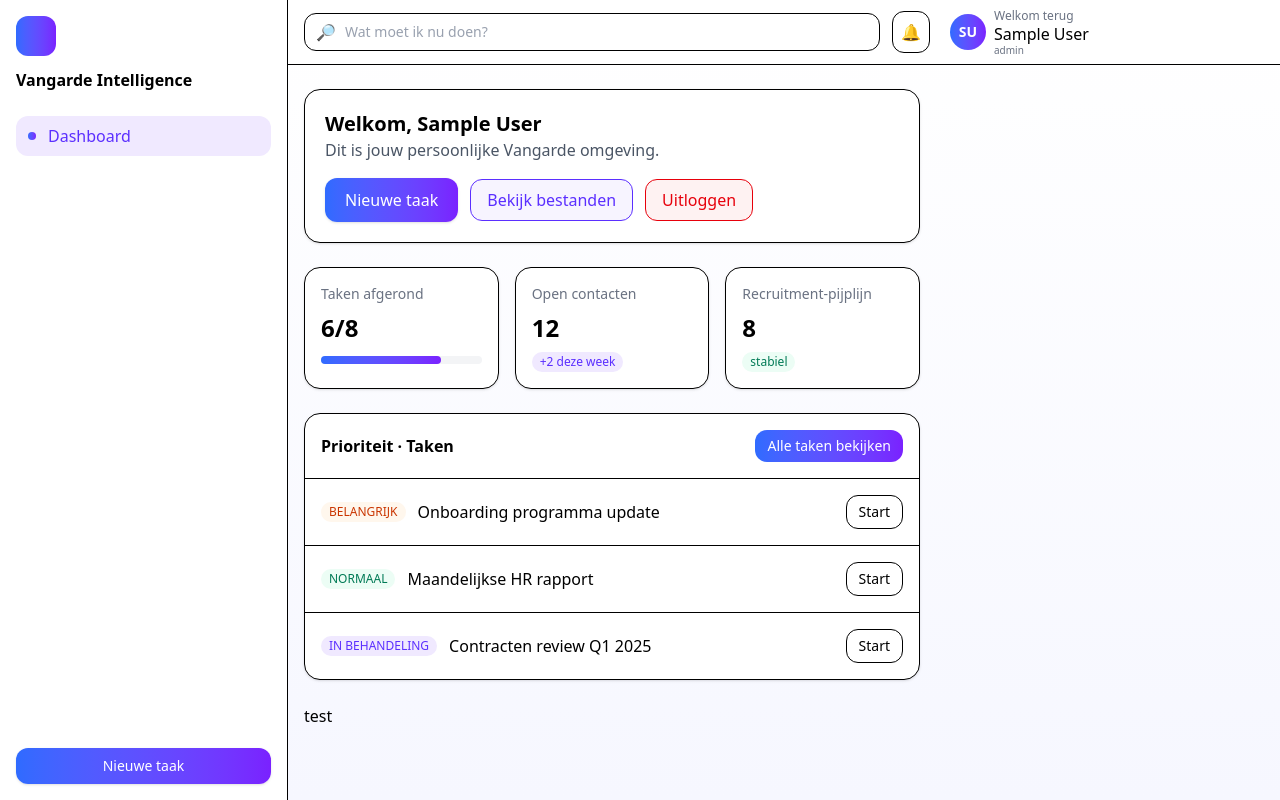
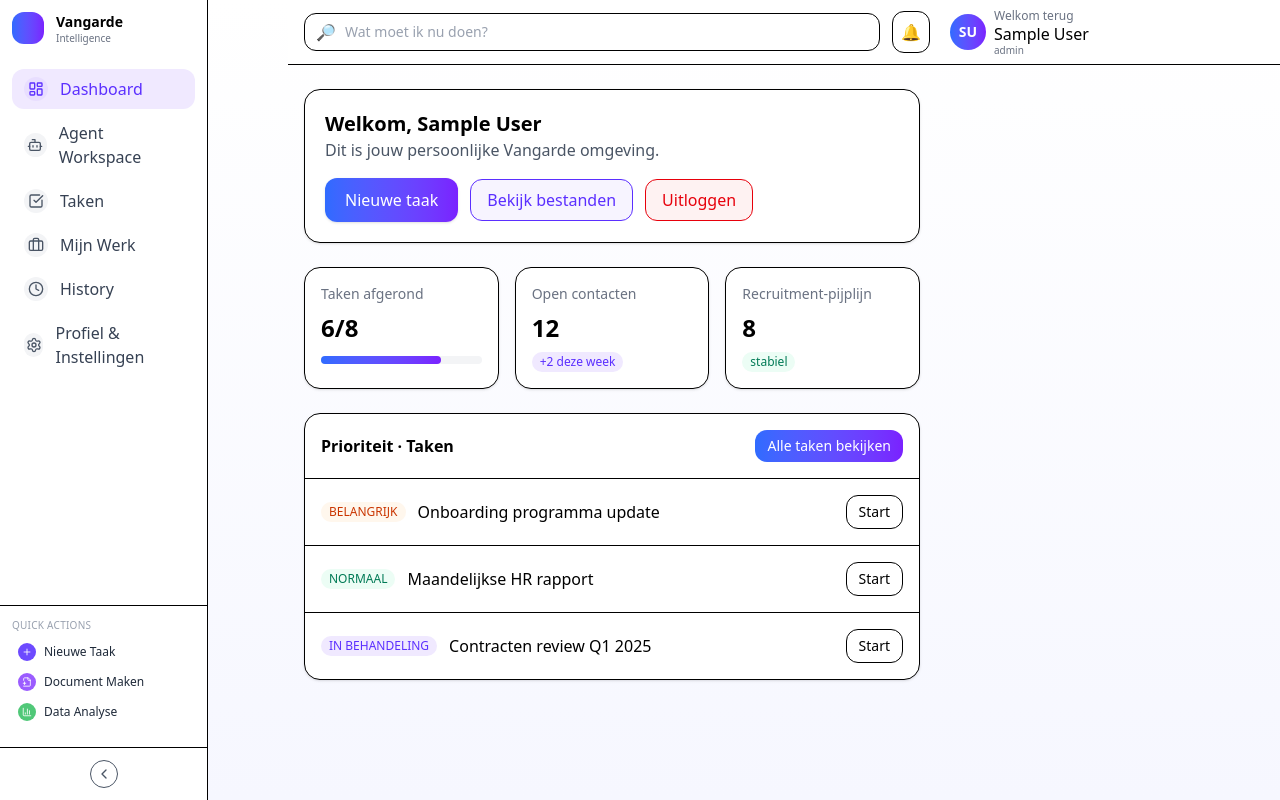
Before and after one commit to Vangarde-Project/Vangarde-Project, a React (Vite) app in the folder vangarde-app/: page /dashboard in a window 1280 px wide. Built offline with nearby package versions, Linux system fonts and the light colour scheme; sample sign-in values are in the browser's storage.

Commit message:
sideabar op dashboard gemaakt
heb de sidebar verbeterd op het dashboard

```diff
--- a/vangarde-app/package.json
+++ b/vangarde-app/package.json
@@ -4,7 +4,7 @@
   "version": "0.0.0",
   "type": "module",
   "scripts": {
-  "dev": "vite",
+    "dev": "vite",
     "mock": "node api/mockServer.js",
     "build": "vite build",
     "preview": "vite preview"
@@ -16,6 +16,7 @@
     "express": "^5.1.0",
     "framer-motion": "^12.23.24",
     "lucide-react": "^0.545.0",
+    "prop-types": "^15.8.1",
     "react": "^19.1.1",
     "react-dom": "^19.1.1",
     "react-router-dom": "^7.9.4",
--- a/vangarde-app/src/features/login/components/layout/DashboardLayout.jsx
+++ b/vangarde-app/src/features/login/components/layout/DashboardLayout.jsx
@@ -3,16 +3,33 @@ import Sidebar from "./Sidebar";
 import Header from "./Header";
 
 export default function DashboardLayout({ rightAside, children }) {
+  // Mobiel slide-in
   const [open, setOpen] = useState(false);
+  // Desktop inklappen/uitklappen
+  const [collapsed, setCollapsed] = useState(false);
+
+  // Content-offset op basis van sidebarbreedte
+  const contentOffset = collapsed ? "lg:pl-16" : "lg:pl-72";
 
   return (
     <div className="min-h-screen bg-gradient-to-b from-white to-[#F6F7FF]">
-      <Sidebar open={open} onClose={() => setOpen(false)} />
-      <div className="lg:pl-72">
+      {/* Sidebar met inklap/uitklap + mobiel open/close */}
+      <Sidebar
+        open={open}
+        onClose={() => setOpen(false)}
+        collapsed={collapsed}
+        onToggle={() => setCollapsed(v => !v)}
+      />
+
+      {/* Content wrapper schuift mee met sidebarbreedte */}
+      <div className={contentOffset}>
+        {/* Header: onMenu opent de sidebar op mobiel */}
         <Header onMenu={() => setOpen(true)} />
+
         <main className="px-4 py-6">
           <div className="grid grid-cols-1 xl:grid-cols-[1fr_320px] gap-6">
             <section className="space-y-6">{children}</section>
+
             {rightAside && (
               <aside className="hidden xl:block">
                 <div className="rounded-2xl border bg-white shadow-sm p-4">
--- a/vangarde-app/src/features/login/components/layout/Sidebar.jsx
+++ b/vangarde-app/src/features/login/components/layout/Sidebar.jsx
@@ -1,35 +1,61 @@
 import React from "react";
 import { Link, useLocation } from "react-router-dom";
+import {
+  LayoutDashboard,
+  Bot,
+  CheckSquare,
+  Briefcase,
+  Clock,
+  Settings,
+  ChevronLeft,
+  ChevronRight,
+  Plus,
+  FilePlus2,
+  BarChart3,
+} from "lucide-react";
 
 const NAV_ITEMS = [
-  { label: "Dashboard", href: "/dashboard" },
-  // Voeg later meer items toe (Agents, Work, History, Settings)
+  { label: "Dashboard", href: "/dashboard", icon: <LayoutDashboard className="h-4 w-4" /> },
+  { label: "Agent Workspace", href: "/agents", icon: <Bot className="h-4 w-4" /> },
+  { label: "Taken", href: "/tasks", icon: <CheckSquare className="h-4 w-4" /> },
+  { label: "Mijn Werk", href: "/work", icon: <Briefcase className="h-4 w-4" /> },
+  { label: "History", href: "/history", icon: <Clock className="h-4 w-4" /> },
+  { label: "Profiel & Instellingen", href: "/settings", icon: <Settings className="h-4 w-4" /> },
 ];
 
-export default function Sidebar({ open, onClose }) {
+function Sidebar({ open, onClose, collapsed, onToggle }) {
   const { pathname } = useLocation();
+  const baseWidth = collapsed ? "w-12" : "w-52";
+  const labelHidden = collapsed ? "hidden" : "";
+  const itemPad = collapsed ? "px-2" : "px-3";
+
   return (
     <>
-      {/* Backdrop (mobiel) */}
       <div
+        aria-hidden
         className={`fixed inset-0 bg-black/30 lg:hidden transition-opacity ${
           open ? "opacity-100 pointer-events-auto" : "opacity-0 pointer-events-none"
         }`}
         onClick={onClose}
       />
+
       <aside
-        className={`fixed inset-y-0 left-0 z-40 w-72 bg-white border-r p-4 flex flex-col
-                    transition-transform lg:translate-x-0 ${open ? "translate-x-0" : "-translate-x-full"}`}
+        className={`fixed inset-y-0 left-0 z-40 ${baseWidth} bg-white border-r flex flex-col justify-between
+                    transition-[transform,width] duration-200 lg:translate-x-0 ${open ? "translate-x-0" : "-translate-x-full lg:translate-x-0"}`}
       >
-        {/* Logo / titel */}
-        <div className="mb-6">
-          <div className="h-10 w-10 rounded-xl bg-gradient-to-r from-[#2F6BFF] to-[#7A21FF]"></div>
-          <div className="mt-3 font-semibold">Vangarde Intelligence</div>
+        <div className="flex flex-col gap-6 p-3">
+          <div className={`flex items-center ${collapsed ? "justify-center" : "gap-3"}`}>
+            <div className="h-8 w-8 rounded-xl bg-gradient-to-r from-[#2F6BFF] to-[#7A21FF]" />
+            {!collapsed && (
+              <div className="leading-tight">
+                <div className="font-semibold text-sm">Vangarde</div>
+                <div className="text-[10px] text-gray-500">Intelligence</div>
+              </div>
+            )}
           </div>
 
-        {/* Nav */}
           <nav className="space-y-1">
-          {NAV_ITEMS.map(({ label, href }) => {
+            {NAV_ITEMS.map(({ label, href, icon }) => {
               const active = pathname === href;
               return (
                 <Link
@@ -37,31 +63,62 @@ export default function Sidebar({ open, onClose }) {
                   to={href}
                   onClick={onClose}
                   className={[
-                  "flex items-center gap-3 rounded-xl px-3 py-2 transition",
-                  active
-                    ? "bg-[#F0E9FF] text-[#5B2FFF] font-medium"
-                    : "hover:bg-gray-50 text-gray-700",
+                    "group flex items-center rounded-xl py-2 transition",
+                    itemPad,
+                    active ? "bg-[#F0E9FF] text-[#5B2FFF] font-medium" : "hover:bg-gray-50 text-gray-700",
+                  ].join(" ")}
+                  title={collapsed ? label : undefined}
+                >
+                  <span
+                    className={[
+                      "grid place-items-center h-6 w-6 rounded-full",
+                      collapsed ? "mx-auto" : "mr-3",
+                      active ? "bg-[#E8DEFF] text-[#5B2FFF]" : "bg-gray-100 text-gray-600",
                     ].join(" ")}
                   >
-                <span className="h-2 w-2 rounded-full bg-gradient-to-r from-[#2F6BFF] to-[#7A21FF]" />
-                <span>{label}</span>
+                    {icon}
+                  </span>
+                  {!collapsed && <span>{label}</span>}
                 </Link>
               );
             })}
           </nav>
+        </div>
 
-        {/* Quick action onderin */}
-        <div className="mt-auto pt-4">
-          <Link
-            to="/dashboard"
-            onClick={onClose}
-            className="w-full inline-flex items-center justify-center rounded-xl px-4 py-2 text-sm text-white
-                       bg-gradient-to-r from-[#2F6BFF] to-[#7A21FF] shadow-sm hover:opacity-95"
+        {/* Quick Actions */}
+        <div className={`mt-auto border-t pt-3 px-3 pb-5 ${labelHidden ? "hidden" : "block"}`}>
+          <div className="text-[10px] uppercase tracking-wide text-gray-400 mb-2">Quick actions</div>
+          <div className="space-y-2 text-[12px]">
+            <Link to="/tasks/new" onClick={onClose} className="flex items-center gap-2 rounded-md hover:bg-gray-50 text-gray-800 py-0.5 px-1.5">
+              <span className="grid place-items-center h-4.5 w-4.5 rounded-full text-white bg-[#6D4AFF]"><Plus className="h-2.5 w-2.5" /></span>
+              <span>Nieuwe Taak</span>
+            </Link>
+            <Link to="/documents/new" onClick={onClose} className="flex items-center gap-2 rounded-md hover:bg-gray-50 text-gray-800 py-0.5 px-1.5">
+              <span className="grid place-items-center h-4.5 w-4.5 rounded-full text-white bg-[#9B5CFF]"><FilePlus2 className="h-2.5 w-2.5" /></span>
+              <span>Document Maken</span>
+            </Link>
+            <Link to="/analytics" onClick={onClose} className="flex items-center gap-2 rounded-md hover:bg-gray-50 text-gray-800 py-0.5 px-1.5">
+              <span className="grid place-items-center h-4.5 w-4.5 rounded-full text-white bg-[#50C878]"><BarChart3 className="h-2.5 w-2.5" /></span>
+              <span>Data Analyse</span>
+            </Link>
+          </div>
+        </div>
+
+        {/* Onderste rand + pijl */}
+        <div className="border-t py-3 flex items-center justify-center mt-1">
+          <button
+            type="button"
+            onClick={onToggle}
+            className="h-7 w-7 rounded-full border bg-white hover:bg-gray-50 text-gray-600 flex items-center justify-center"
+            aria-label={collapsed ? "Zijbalk uitklappen" : "Zijbalk inklappen"}
+            title={collapsed ? "Uitklappen" : "Inklappen"}
           >
-            Nieuwe taak
-          </Link>
+            {collapsed ? <ChevronRight className="h-4 w-4" /> : <ChevronLeft className="h-4 w-4" />}
+          </button>
         </div>
       </aside>
     </>
   );
 }
+
+export default Sidebar;
--- a/vangarde-app/src/pages/dashboard.jsx
+++ b/vangarde-app/src/pages/dashboard.jsx
@@ -104,7 +104,6 @@ export default function Dashboard() {
           ))}
         </ul>
       </div>
-      <h1>test</h1>
     </div>
   );
 }
```
Also changed, not shown: 1 other file (tests, documents, lock files or other folders). Lines whose indentation alone changed are shown as unchanged.
